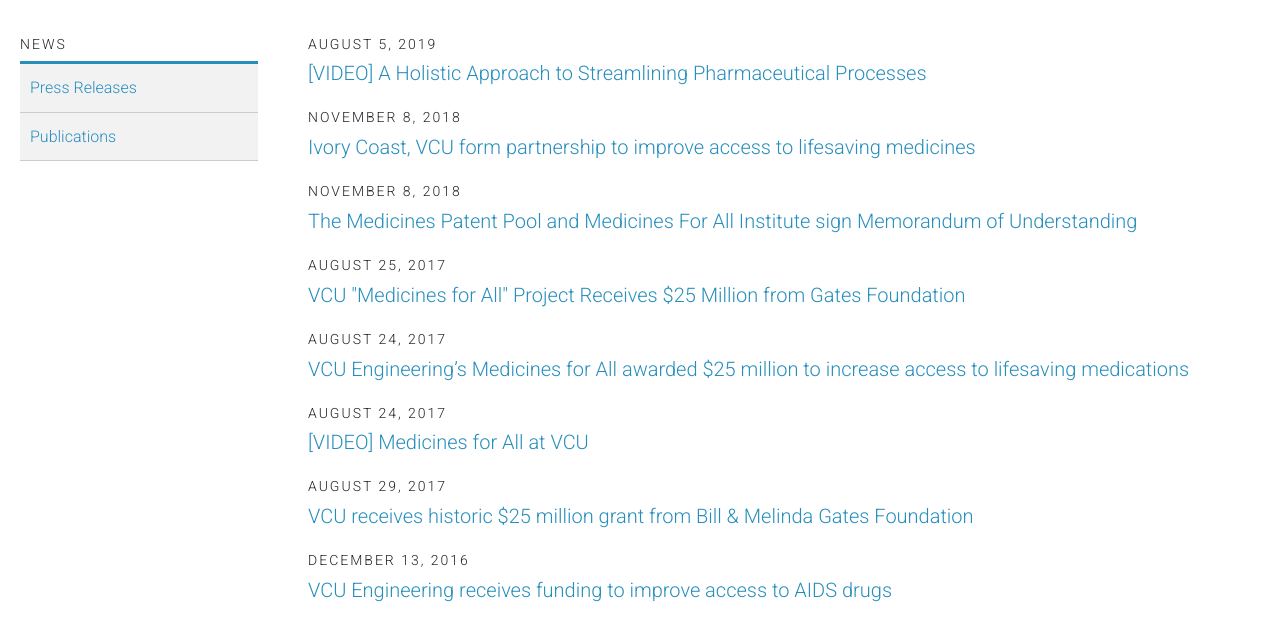
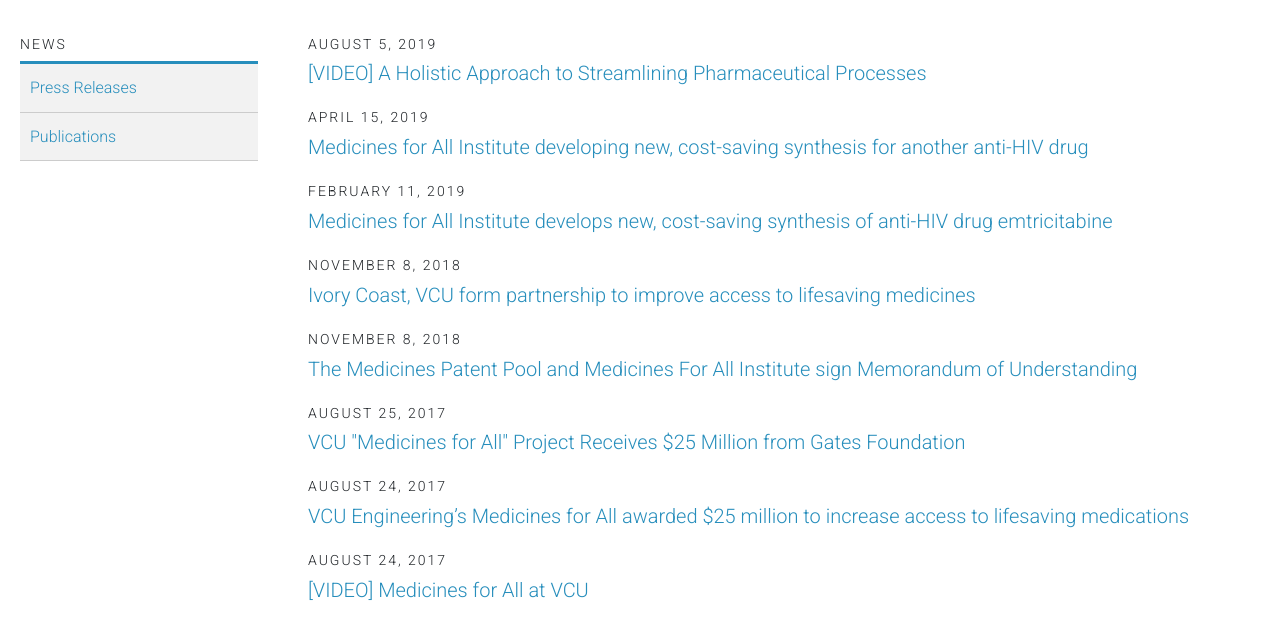
Before and after one commit to dakratochwill/m4all, a plain HTML site: page press-releases.html in a window 1280 px wide. Shown: the part 176-796 px from the top of the page. Drawn offline with nearby package versions, Linux system fonts and the light colour scheme.

Commit message:
Add files via upload

```diff
--- a/press-releases.html
+++ b/press-releases.html
@@ -69,6 +69,8 @@
             </div>
             <div class="main-content order-1 order-lg-2">
                 <p><cite>August 5, 2019</cite><a href="https://www.youtube.com/watch?v=HKskwMC1zg0&t=5s">[VIDEO] A Holistic Approach to Streamlining Pharmaceutical Processes</a></p>
+                <p><cite>April 15, 2019</cite><a href="publications/3TC%20Press%20Release.pdf">Medicines for All Institute developing new, cost-saving synthesis for another anti-HIV drug</a></p>
+                <p><cite>February 11, 2019</cite><a href="publications/M4ALL%20FTC%20Press%20Release%20-%20PDF.pdf">Medicines for All Institute develops new, cost-saving synthesis of anti-HIV drug emtricitabine</a></p>
                 <p><cite>November 8, 2018</cite><a href="https://news.vcu.edu/article/Ivory_Coast_VCU_form_partnership_to_improve_access_to_lifesaving">Ivory Coast, VCU form partnership to improve access to lifesaving medicines</a></p>
                 <p><cite>November 8, 2018</cite><a href="https://medicinespatentpool.org/mpp-media-post/the-medicines-patent-pool-and-medicines-for-all-institute-sign-memorandum-of-understanding/">The Medicines Patent Pool and Medicines For All Institute sign Memorandum of Understanding</a></p>
                 <p><cite>August 25, 2017</cite><a href="https://www.wvtf.org/post/vcu-medicines-all-project-receives-25-million-gates-foundation#stream/0">VCU "Medicines for All" Project Receives $25 Million from Gates Foundation</a></p>
```
